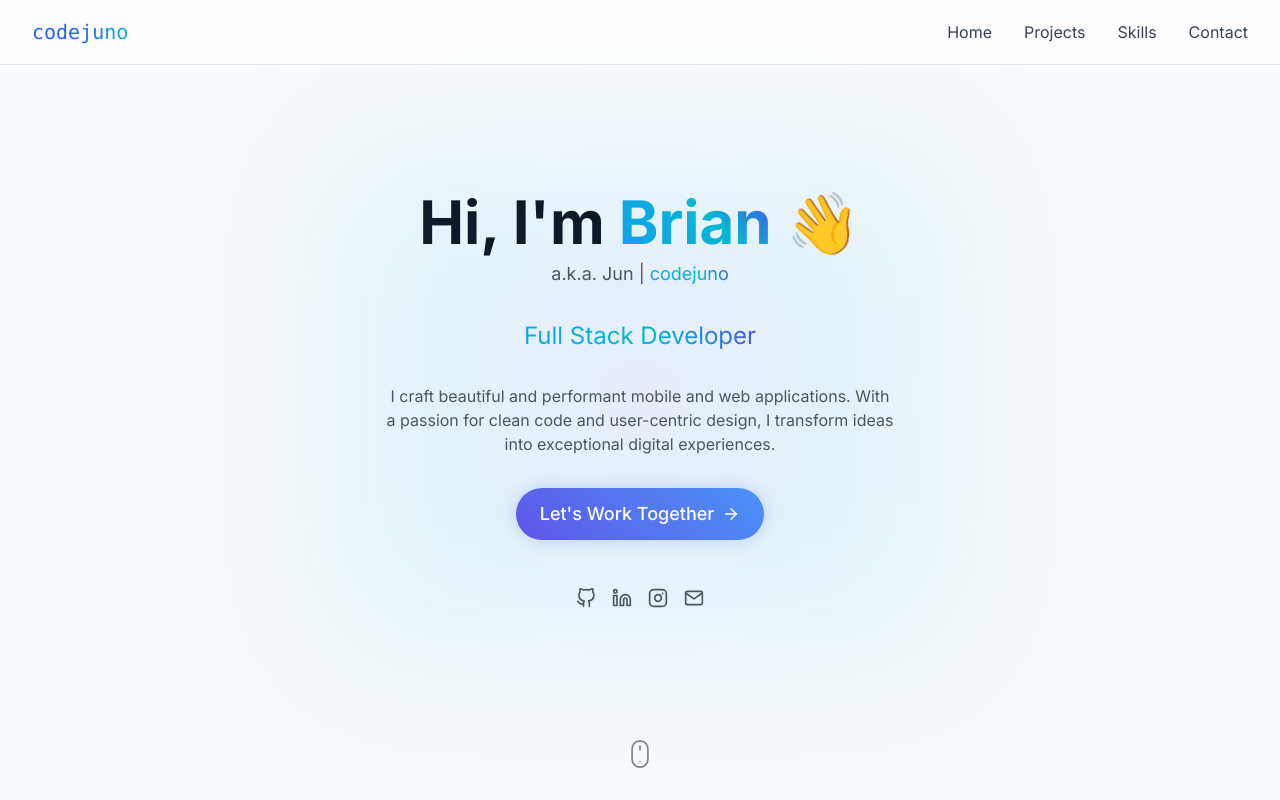
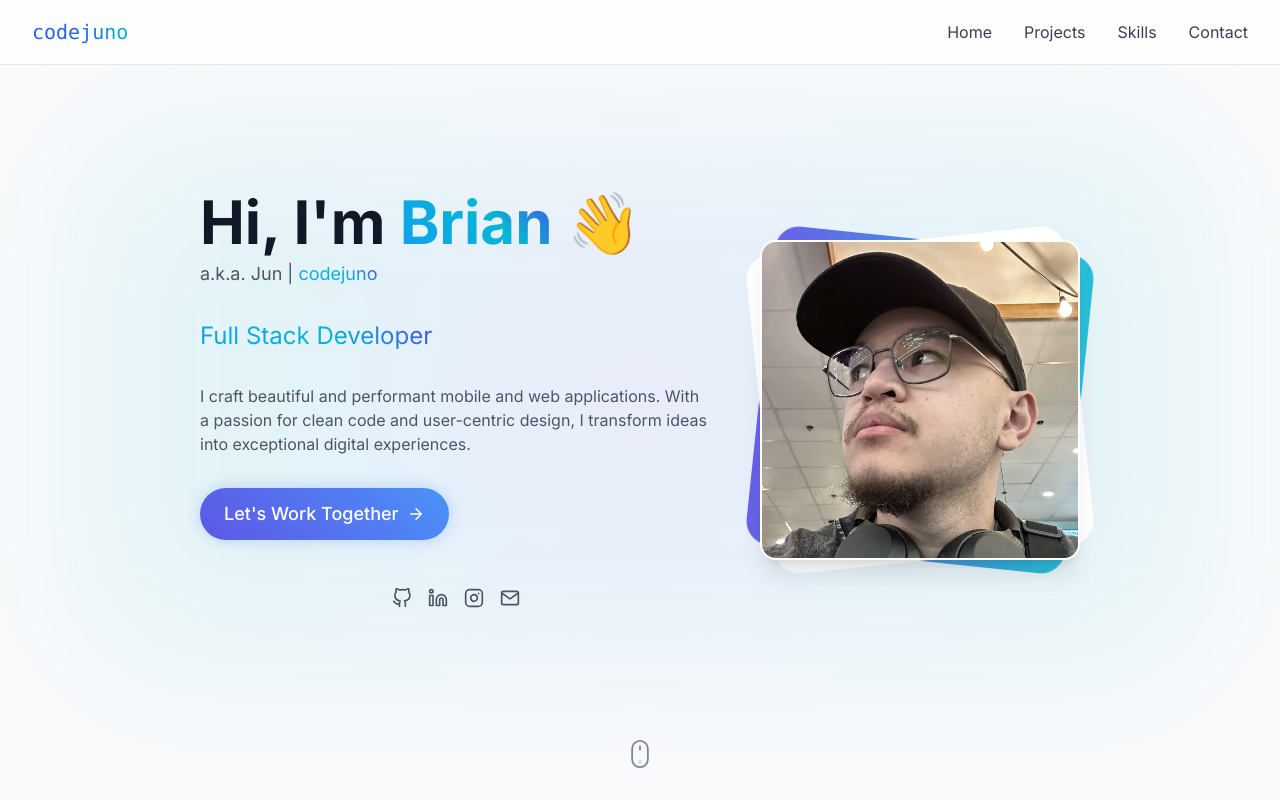
Before and after one commit to code-juno/code-juno-web, a Next.js app: page / in a window 1280 px wide. Shown: the top 800 px of the page. Built offline with nearby package versions, Linux system fonts and the light colour scheme.

Commit message:
add an image of me :)

```diff
--- a/app/components/Navbar.tsx
+++ b/app/components/Navbar.tsx
@@ -46,10 +46,7 @@ export default function Navbar() {
                 className="relative group text-gray-700 dark:text-gray-300 hover:text-gray-900 dark:hover:text-white transition-colors"
               >
                 {item.name}
-                <motion.div
-                  className="absolute -bottom-1 left-0 w-0 h-0.5 bg-gradient-to-r from-blue-600 to-cyan-500 group-hover:w-full transition-all duration-300"
-                  whileHover={{ width: "100%" }}
-                />
+                <div className="absolute -bottom-1 left-0 h-0.5 bg-gradient-to-r from-blue-600 to-cyan-500 w-0 group-hover:w-full transition-all duration-300 ease-out" />
               </Link>
             ))}
           </div>
--- a/app/components/sections/HeroSection.tsx
+++ b/app/components/sections/HeroSection.tsx
@@ -4,6 +4,7 @@ import { motion } from "framer-motion";
 import { useEffect, useState } from "react";
 import { FiArrowRight } from "react-icons/fi";
 import { BsMouse } from "react-icons/bs";
+import Image from "next/image";
 import styles from "./Marquee.module.css";
 import SocialLinks from "../common/SocialLinks";
 import { PERSONAL_INFO, SECTION_IDS } from "@/app/constants";
@@ -35,14 +36,17 @@ export default function HeroSection() {
             initial={{ opacity: 0, y: 20 }}
             animate={{ opacity: 1, y: 0 }}
             transition={{ duration: 0.5 }}
-            className={`text-center ${styles.textContainer}`}
+            className={`flex flex-col-reverse md:flex-row items-center justify-between gap-12 ${styles.textContainer}`}
           >
+            <div className="flex-1 text-center md:text-left">
               <div className={styles.textBackground} />
               <h1
                 className={`${styles.heroText} text-4xl sm:text-5xl md:text-6xl font-bold mb-2`}
               >
                 Hi, I&apos;m{" "}
-              <span className={styles.gradientText}>{PERSONAL_INFO.NAME}</span>{" "}
+                <span className={styles.gradientText}>
+                  {PERSONAL_INFO.NAME}
+                </span>{" "}
                 <span className={styles.wavingHand}>👋</span>
               </h1>
               <p
@@ -56,10 +60,12 @@ export default function HeroSection() {
               <p
                 className={`${styles.heroText} text-xl sm:text-2xl text-gray-600 dark:text-gray-400 mb-8`}
               >
-              <span className={styles.gradientText}>{PERSONAL_INFO.ROLE}</span>
+                <span className={styles.gradientText}>
+                  {PERSONAL_INFO.ROLE}
+                </span>
               </p>
               <p
-              className={`${styles.heroText} max-w-lg mx-auto text-gray-600 dark:text-gray-400 mb-8`}
+                className={`${styles.heroText} max-w-lg mx-auto md:mx-0 text-gray-600 dark:text-gray-400 mb-8`}
               >
                 {PERSONAL_INFO.BIO}
               </p>
@@ -82,6 +88,29 @@ export default function HeroSection() {
 
               {/* Social Links */}
               <SocialLinks className={styles.socialLinks} />
+            </div>
+
+            {/* Portrait Image */}
+            <motion.div
+              initial={{ opacity: 0, scale: 0.9 }}
+              animate={{ opacity: 1, scale: 1 }}
+              transition={{ duration: 0.5 }}
+              className="relative w-64 h-64 md:w-80 md:h-80"
+            >
+              <div className="absolute inset-0 bg-gradient-to-r from-primary to-secondary rounded-3xl rotate-6 transform-gpu opacity-85" />
+              <div className="absolute inset-0 bg-white dark:bg-gray-900 rounded-3xl -rotate-6 transform-gpu" />
+              <div className="relative w-full h-full rounded-2xl overflow-hidden border-2 border-white dark:border-gray-800 shadow-xl">
+                <div className="absolute inset-0 bg-gradient-to-br from-primary/15 via-transparent to-secondary/15 z-10 mix-blend-soft-light" />
+                <Image
+                  src="/me.jpeg"
+                  alt={PERSONAL_INFO.NAME}
+                  fill
+                  priority
+                  className="object-cover grayscale-[40%] hover:grayscale-0 transition-all duration-300 filter brightness-105 contrast-105 saturate-95"
+                  sizes="(max-width: 768px) 256px, 320px"
+                />
+              </div>
+            </motion.div>
           </motion.div>
         </div>
       </div>
--- a/tailwind.config.ts
+++ b/tailwind.config.ts
@@ -12,6 +12,8 @@ const config: Config = {
       colors: {
         background: "var(--background)",
         foreground: "var(--foreground)",
+        primary: "#4F46E5",
+        secondary: "#06B6D4",
       },
       animation: {
         "marquee-left": "marquee-left 40s linear infinite",
```
Also changed, not shown: public/me.jpeg (added). Lines whose indentation alone changed are shown as unchanged.
